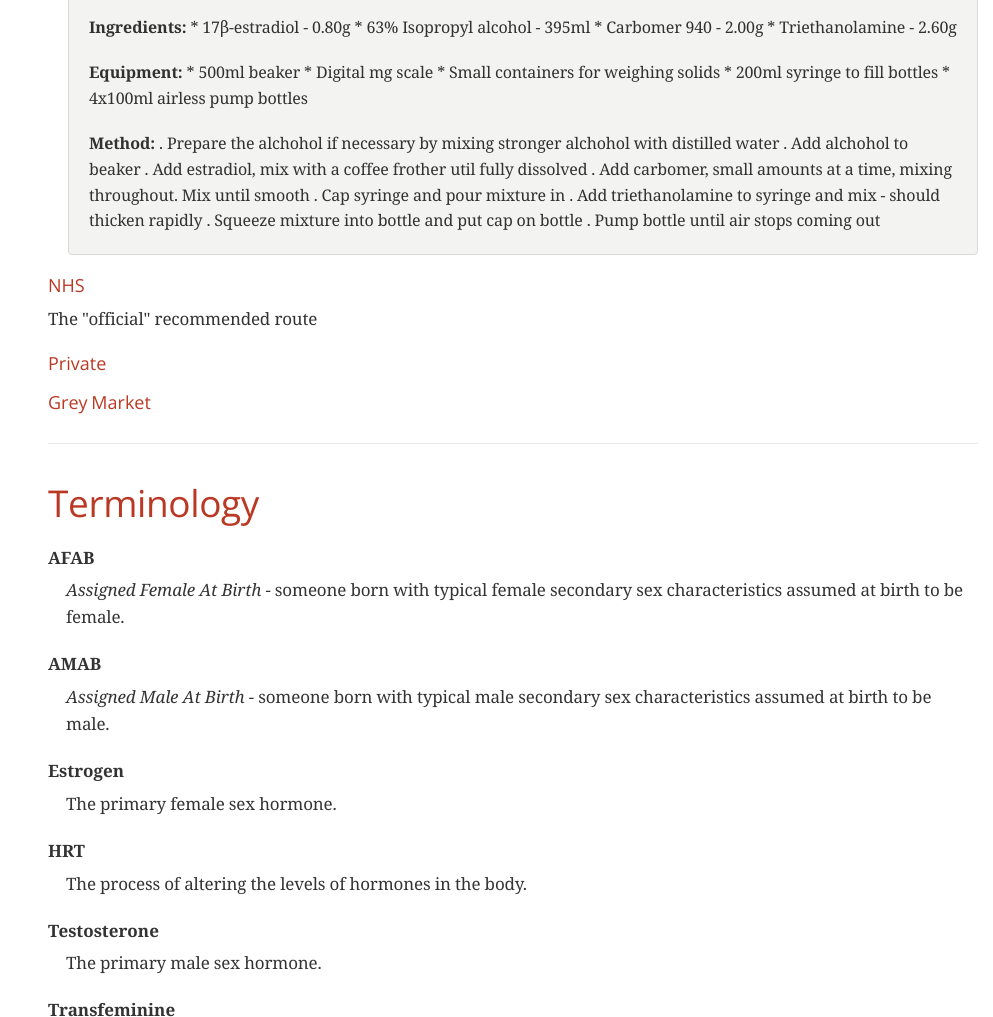
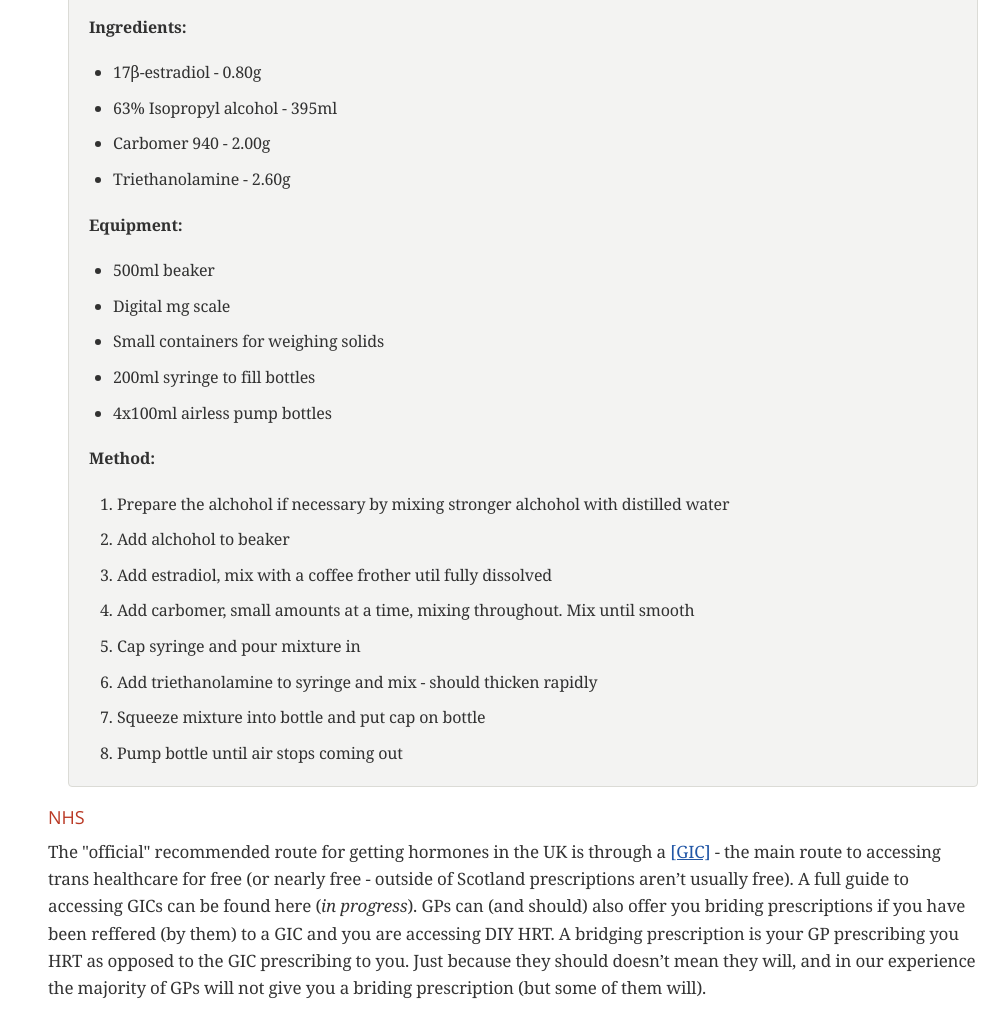
Before and after one commit to Trans-Healthcare-UK/Trans-Healthcare-UK.github.io, a plain HTML site: page index.html in a window 1280 px wide. Shown: the part 10560-11577 px from the top of the page, without its empty margins (287-1280 px from the left). Drawn offline with nearby package versions, Linux system fonts and the light colour scheme; a web font is replaced by a local one.

Commit message:
generated

```diff
--- a/index.html
+++ b/index.html
@@ -1210,30 +1210,76 @@ If you don&#8217;t have access to 63% Isopropyl alchohol it can be made by mixin
 </table>
 </div>
 <div class="paragraph">
-<p><strong>Ingredients:</strong>
-* 17β-estradiol - 0.80g
-* 63% Isopropyl alcohol - 395ml
-* Carbomer 940 - 2.00g
-* Triethanolamine - 2.60g</p>
+<p><strong>Ingredients:</strong></p>
+</div>
+<div class="ulist">
+<ul>
+<li>
+<p>17β-estradiol - 0.80g</p>
+</li>
+<li>
+<p>63% Isopropyl alcohol - 395ml</p>
+</li>
+<li>
+<p>Carbomer 940 - 2.00g</p>
+</li>
+<li>
+<p>Triethanolamine - 2.60g</p>
+</li>
+</ul>
 </div>
 <div class="paragraph">
-<p><strong>Equipment:</strong>
-* 500ml beaker
-* Digital mg scale
-* Small containers for weighing solids
-* 200ml syringe to fill bottles
-* 4x100ml airless pump bottles</p>
+<p><strong>Equipment:</strong></p>
+</div>
+<div class="ulist">
+<ul>
+<li>
+<p>500ml beaker</p>
+</li>
+<li>
+<p>Digital mg scale</p>
+</li>
+<li>
+<p>Small containers for weighing solids</p>
+</li>
+<li>
+<p>200ml syringe to fill bottles</p>
+</li>
+<li>
+<p>4x100ml airless pump bottles</p>
+</li>
+</ul>
 </div>
 <div class="paragraph">
-<p><strong>Method:</strong>
-. Prepare the alchohol if necessary by mixing stronger alchohol with distilled water
-. Add alchohol to beaker
-. Add estradiol, mix with a coffee frother util fully dissolved
-. Add carbomer, small amounts at a time, mixing throughout. Mix until smooth
-. Cap syringe and pour mixture in
-. Add triethanolamine to syringe and mix - should thicken rapidly
-. Squeeze mixture into bottle and put cap on bottle
-. Pump bottle until air stops coming out</p>
+<p><strong>Method:</strong></p>
+</div>
+<div class="olist arabic">
+<ol class="arabic">
+<li>
+<p>Prepare the alchohol if necessary by mixing stronger alchohol with distilled water</p>
+</li>
+<li>
+<p>Add alchohol to beaker</p>
+</li>
+<li>
+<p>Add estradiol, mix with a coffee frother util fully dissolved</p>
+</li>
+<li>
+<p>Add carbomer, small amounts at a time, mixing throughout. Mix until smooth</p>
+</li>
+<li>
+<p>Cap syringe and pour mixture in</p>
+</li>
+<li>
+<p>Add triethanolamine to syringe and mix - should thicken rapidly</p>
+</li>
+<li>
+<p>Squeeze mixture into bottle and put cap on bottle</p>
+</li>
+<li>
+<p>Pump bottle until air stops coming out</p>
+</li>
+</ol>
 </div>
 </div>
 </div>
@@ -1243,7 +1289,7 @@ If you don&#8217;t have access to 63% Isopropyl alchohol it can be made by mixin
 <div class="sect4">
 <h5 id="_nhs">NHS</h5>
 <div class="paragraph">
-<p>The "official" recommended route</p>
+<p>The "official" recommended route for getting hormones in the UK is through a <a href="#GIC">[GIC]</a> - the main route to accessing trans healthcare for free (or nearly free - outside of Scotland prescriptions aren&#8217;t usually free). A full guide to accessing GICs can be found here (<em>in progress</em>). GPs can (and should) also offer you briding prescriptions if you have been reffered (by them) to a GIC and you are accessing DIY HRT. A bridging prescription is your GP prescribing you HRT as opposed to the GIC prescribing to you. Just because they should doesn&#8217;t mean they will, and in our experience the majority of GPs will not give you a briding prescription (but some of them will).</p>
 </div>
 </div>
 <div class="sect4">
@@ -1316,7 +1362,7 @@ If you don&#8217;t have access to 63% Isopropyl alchohol it can be made by mixin
 </div>
 <div id="footer">
 <div id="footer-text">
-Last updated 2023-08-23 20:26:59 UTC
+Last updated 2023-08-23 21:15:25 UTC
 </div>
 </div>
 </body>
```
